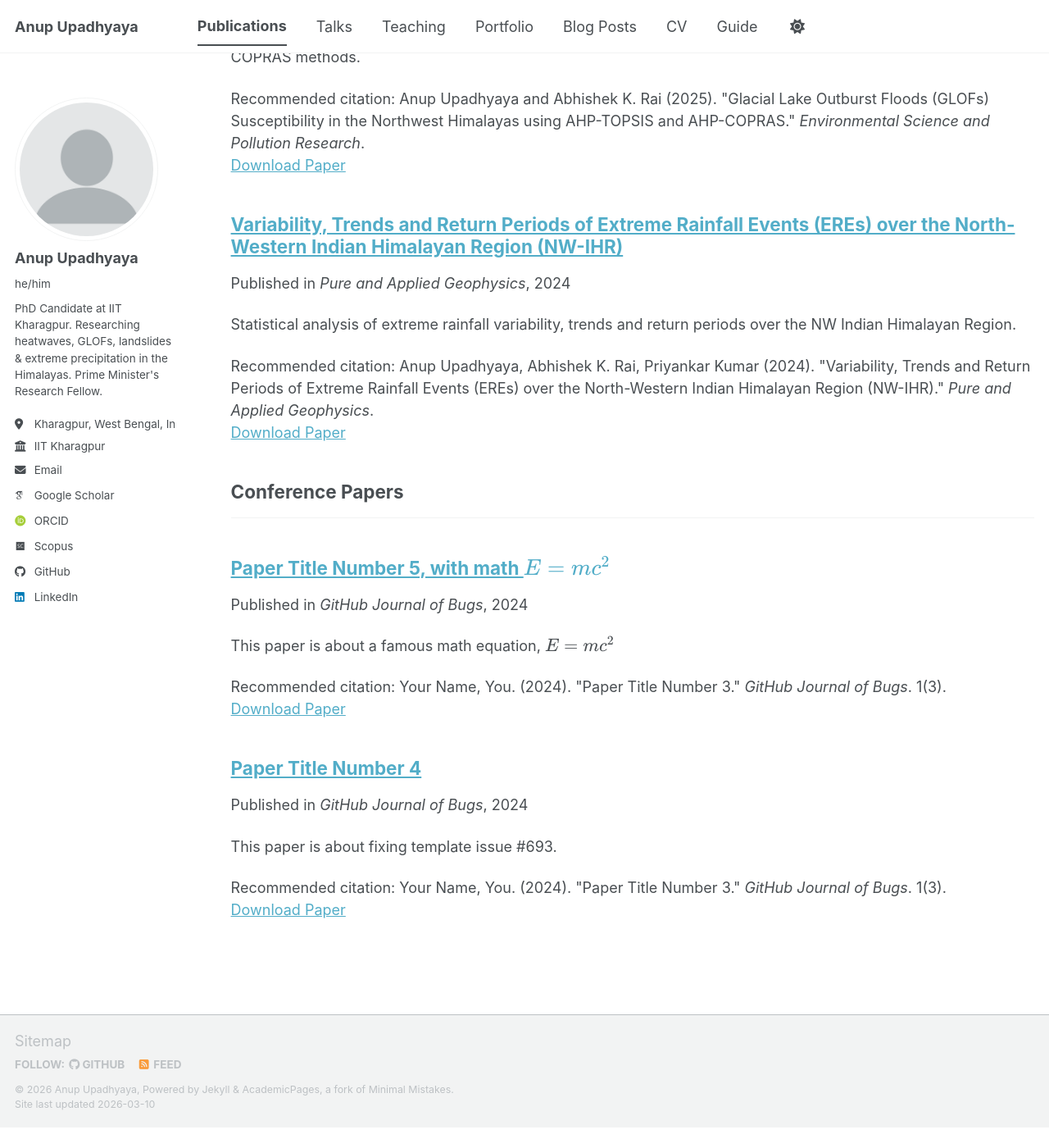
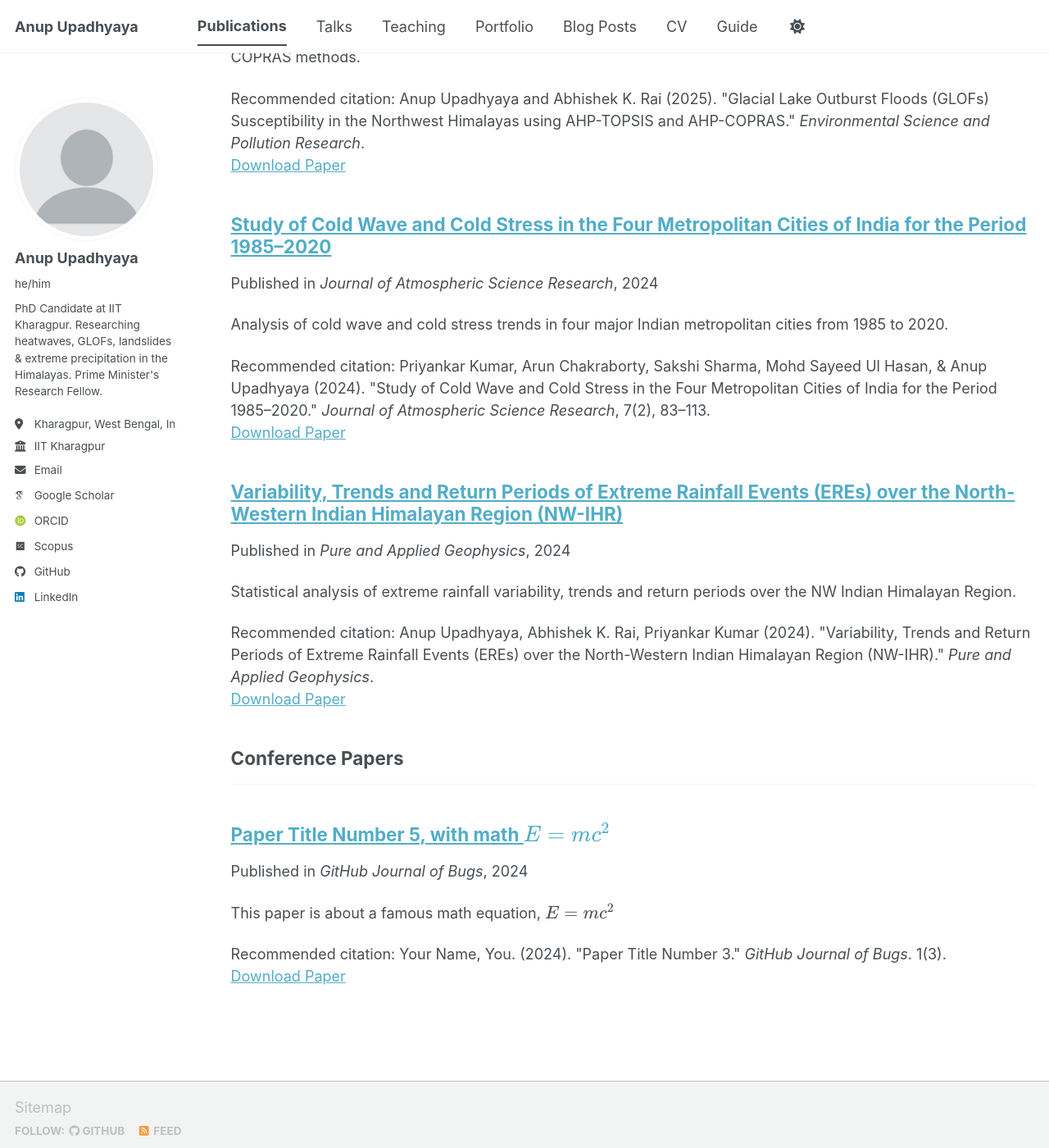
Before and after one commit to anupupadhyaya/anupupadhyaya.github.io, a Jekyll site: the page built from _pages/publications.html, in a window 1280 px wide and 1400 px high, scrolled down 725 px. Shown: the whole window at 82% size. Built offline with Jekyll 4.4.1, drawn with Linux system fonts in a browser that asks for light colours; some web fonts are replaced; a script bundle is joined from its source files by our own code; library files that are not in the unit come from our copies; before the commit the page ends 2100 px from its top, so only the background shows below that.

Commit message:
Update 2024-02-17-paper-title-number-4.md

```diff
--- a/_publications/2024-02-17-paper-title-number-4.md
+++ b/_publications/2024-02-17-paper-title-number-4.md
@@ -1,13 +1,12 @@
 ---
-title: "Paper Title Number 4"
+title: "Study of Cold Wave and Cold Stress in the Four Metropolitan Cities of India for the Period 1985–2020"
 collection: publications
-category: conferences
-permalink: /publication/2024-02-17-paper-title-number-4
-excerpt: 'This paper is about fixing template issue #693.'
-date: 2024-02-17
-venue: 'GitHub Journal of Bugs'
-paperurl: 'https://academicpages.github.io/files/paper3.pdf'
-citation: 'Your Name, You. (2024). &quot;Paper Title Number 3.&quot; <i>GitHub Journal of Bugs</i>. 1(3).'
+category: manuscripts
+permalink: /publication/2024-cold-wave-metropolitan
+excerpt: 'Analysis of cold wave and cold stress trends in four major Indian metropolitan cities from 1985 to 2020.'
+date: 2024-02-01
+venue: 'Journal of Atmospheric Science Research'
+paperurl: 'https://doi.org/10.30564/jasr.v7i2.6268'
+citation: 'Priyankar Kumar, Arun Chakraborty, Sakshi Sharma, Mohd Sayeed Ul Hasan, & Anup Upadhyaya (2024). &quot;Study of Cold Wave and Cold Stress in the Four Metropolitan Cities of India for the Period 1985–2020.&quot; <i>Journal of Atmospheric Science Research</i>, 7(2), 83–113.'
 ---
-
-The contents above will be part of a list of publications, if the user clicks the link for the publication than the contents of section will be rendered as a full page, allowing you to provide more information about the paper for the reader. When publications are displayed as a single page, the contents of the above "citation" field will automatically be included below this section in a smaller font.
+[Download/View Paper](https://doi.org/10.30564/jasr.v7i2.6268)
```
